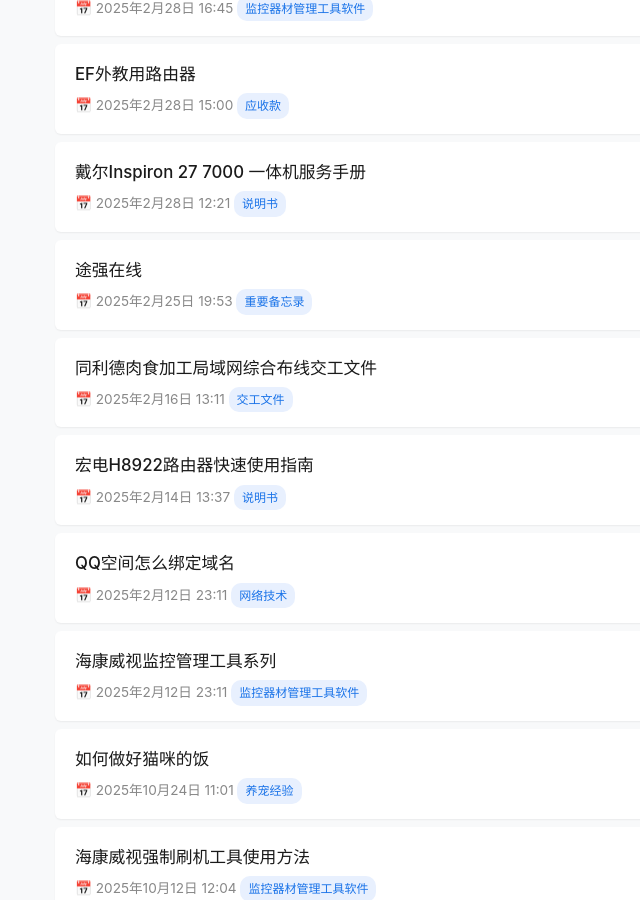
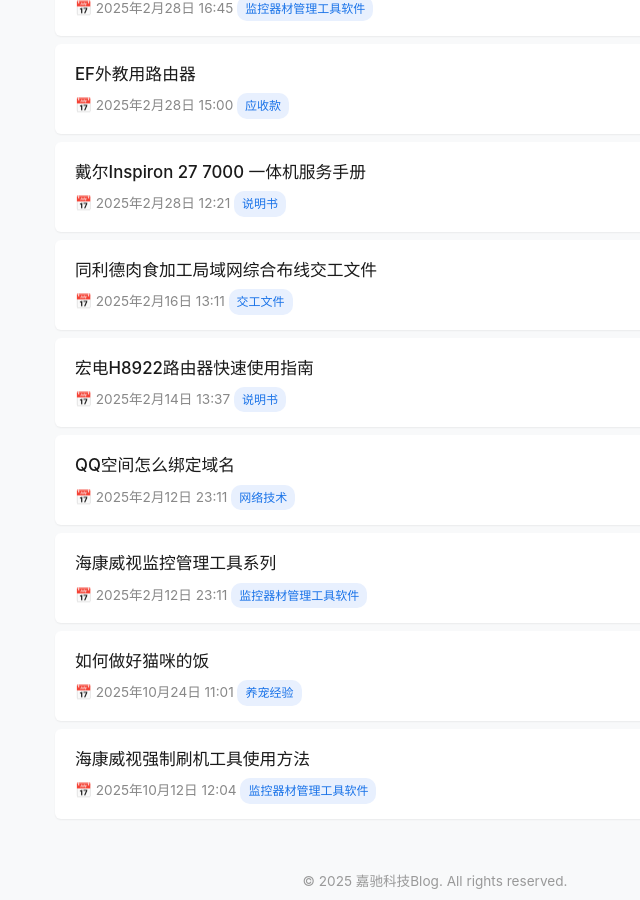
Before and after one commit to wangtnt/jiachi-blog, a Jekyll site: the page articles.html, which Jekyll copies as it is, in a window 1280 px wide and 900 px high, scrolled down 2139 px. Shown: the whole window, without its empty margins (205-845 px from the left). Built offline with Jekyll 4.4.1, drawn with Linux system fonts in a browser that asks for light colours.

Commit message:
从文章列表删除途强在线

```diff
--- a/articles.html
+++ b/articles.html
@@ -141,10 +141,6 @@
                 <a href="posts/戴尔Inspiron-27-7000-一体机服务手册.html">戴尔Inspiron 27 7000 一体机服务手册</a>
                 <div class="article-meta">📅 2025年2月28日 12:21 <span class="tag">说明书</span></div>
             </li>
-            <li data-tag="重要备忘录">
-                <a href="posts/途强在线.html">途强在线</a>
-                <div class="article-meta">📅 2025年2月25日 19:53 <span class="tag">重要备忘录</span></div>
-            </li>
             <li data-tag="交工文件">
                 <a href="posts/同利德肉食加工局域网综合布线交工文件.html">同利德肉食加工局域网综合布线交工文件</a>
                 <div class="article-meta">📅 2025年2月16日 13:11 <span class="tag">交工文件</span></div>
```
